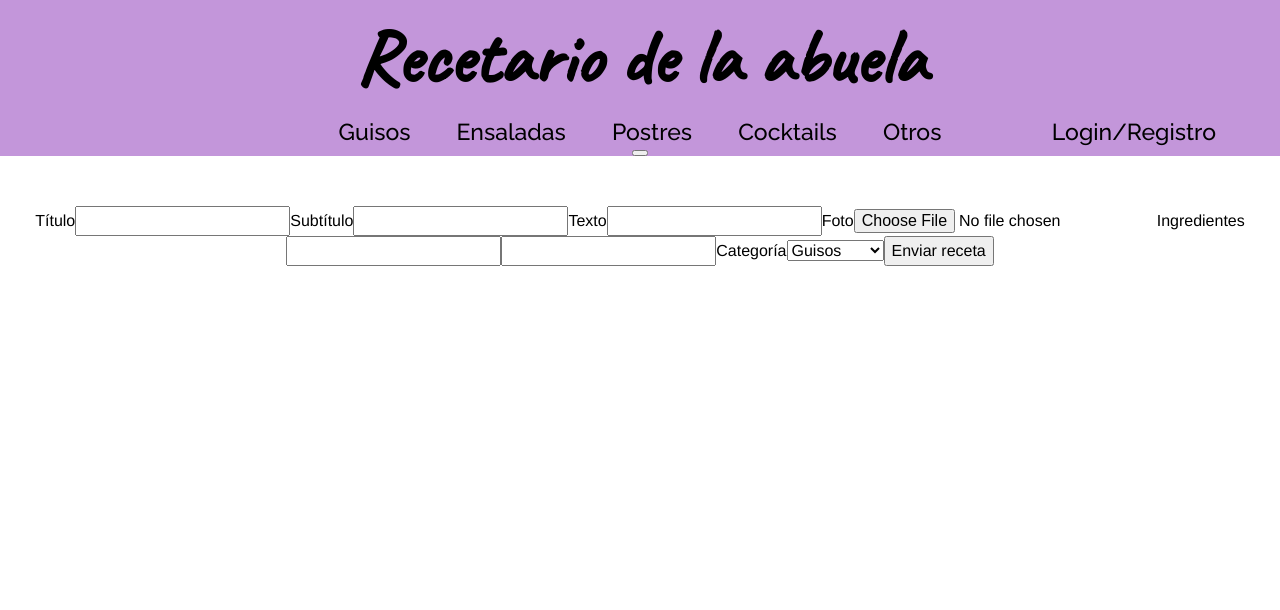
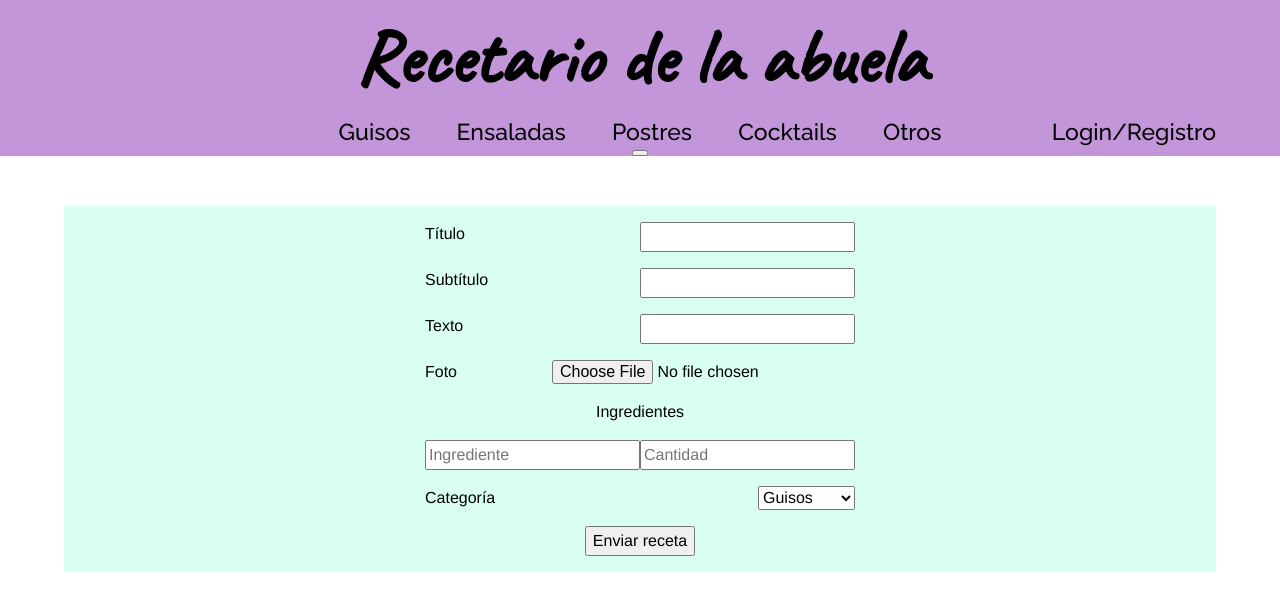
Before and after one commit to JoseManuel88/Proyecto-React, a React (Create React App) app: page /newRecipe in a window 1280 px wide. Shown: the top 610 px of the page. Built offline with nearby package versions, Linux system fonts and the light colour scheme.

Commit message:
Feat: Estilado form creacion recetas

```diff
--- a/src/components/Formulario/Formulario.jsx
+++ b/src/components/Formulario/Formulario.jsx
@@ -35,13 +35,13 @@ const Formulario = ({ type, postId }) => {
     dispatch(postNewComment(data, navigate));
     document.getElementById("commentform").reset();
   };
-  const newRecipe = (data) =>{
+  const newRecipe = (data) => {
     const formData = new FormData();
     formData.append("title", data.title);
     formData.append("subtitle", data.subtitle);
     formData.append("text", data.text);
     formData.append("img", data.img[0]);
-    formData.append("section", data.section )
+    formData.append("section", data.section);
     dispatch(createPost(formData, navigate));
   };
 
@@ -170,7 +170,8 @@ const Formulario = ({ type, postId }) => {
           <form id="commentform" onSubmit={handleSubmit(comment)}>
             <input {...register("postId", { value: postId })} type="hidden" />
             <input {...register("author", { value: localStorage.userId })} type="hidden" />
-            <input type={"text"}
+            <input
+              type={"text"}
               id="comment"
               placeholder="Introduce aqui tu comentario"
               {...register("text", {
@@ -183,36 +184,42 @@ const Formulario = ({ type, postId }) => {
       )}
       {form === "newRecipe" && (
         <>
+          <div className="recipeForm">
             <form id="recipeForm" onSubmit={handleSubmit(newRecipe)}>
-            <label>Título
-            <input type={"text"} id="title"{...register("title",{required: true})}/>
+              <label>
+                Título
+                <input type={"text"} id="title" {...register("title", { required: true })} />
               </label>
-            <label>Subtítulo
-            <input type={"text"} id="subtitle" {...register("subtitle", {required: true})}/>
+              <label>
+                Subtítulo
+                <input type={"text"} id="subtitle" {...register("subtitle", { required: true })} />
               </label>
-            <label>Texto
-            <input type={"text"} id="text" {...register("text", {required: true})}/>
+              <label>
+                Texto
+                <input type={"text"} id="text" {...register("text", { required: true })} />
               </label>
-            <label>Foto
-            <input type={"file"} id="img" {...register("img", {required: true})}/>
+              <label>
+                Foto
+                <input type={"file"} id="img" {...register("img", { required: true })} />
               </label>
-            <label>Ingredientes
-            <input type={"text"} id="ingredients" {...register("ingredients")}/>
-            <input type={"text"} id="quantity" {...register("quantity")}/>
+              <span>Ingredientes</span>
+              <label>
+                <input type={"text"} id="ingredients" placeholder="Ingrediente" {...register("ingredients")} />
+                <input type={"text"} id="quantity" placeholder="Cantidad" {...register("quantity")} />
               </label>
-            <label>Categoría
-            <select type={"select"} id="section" {...register("section", {required: true})}>
+              <label>
+                Categoría
+                <select type={"select"} id="section" {...register("section", { required: true })}>
                   <option value="guiso">Guisos</option>
                   <option value="ensalada">Ensaladas</option>
                   <option value="postre">Postres</option>
                   <option value="cocktail">Cocktails</option>
                   <option value="otro">Otros</option>
-
                 </select>
-
               </label>
               <button type="submit">Enviar receta</button>
             </form>
+          </div>
         </>
       )}
     </div>
--- a/src/styles/Formulario.scss
+++ b/src/styles/Formulario.scss
@@ -1,18 +1,16 @@
-.formulario{
+.formulario {
   text-align: center;
-    font-family:'Franklin Gothic Medium', 'Arial Narrow', Arial, sans-serif;
+  font-family: "Franklin Gothic Medium", "Arial Narrow", Arial, sans-serif;
   margin-top: 50px;
-    form{
+  form {
     margin-top: 20px;
-
   }
-    .inputForm{
+  .inputForm {
     margin-bottom: 10px;
   }
 
   span {
     text-decoration: underline red;
-
   }
   p {
     cursor: pointer;
@@ -20,3 +18,35 @@ margin-bottom: 10px;
     margin: 0 auto;
   }
 }
+
+.recipeForm {
+  background-color: rgba(127, 255, 212, 0.305);
+  width: 90%;
+  margin: 0 auto;
+  padding: 1em;
+
+  form {
+    margin: 0 auto;
+    display: flex;
+    flex-direction: column;
+    gap: 1rem;
+    width: max-content;
+    justify-content: flex-start;
+    align-items: flex-start;
+    span {
+        align-self: center;
+        text-decoration: none;
+    }
+    label {
+        width: 100%;
+        display: flex;
+        justify-content: space-between;
+    }
+    input {
+        align-self: flex-end;
+    }
+    button {
+        align-self: center;
+    }
+  }
+}
```
Lines whose indentation alone changed are shown as unchanged.
